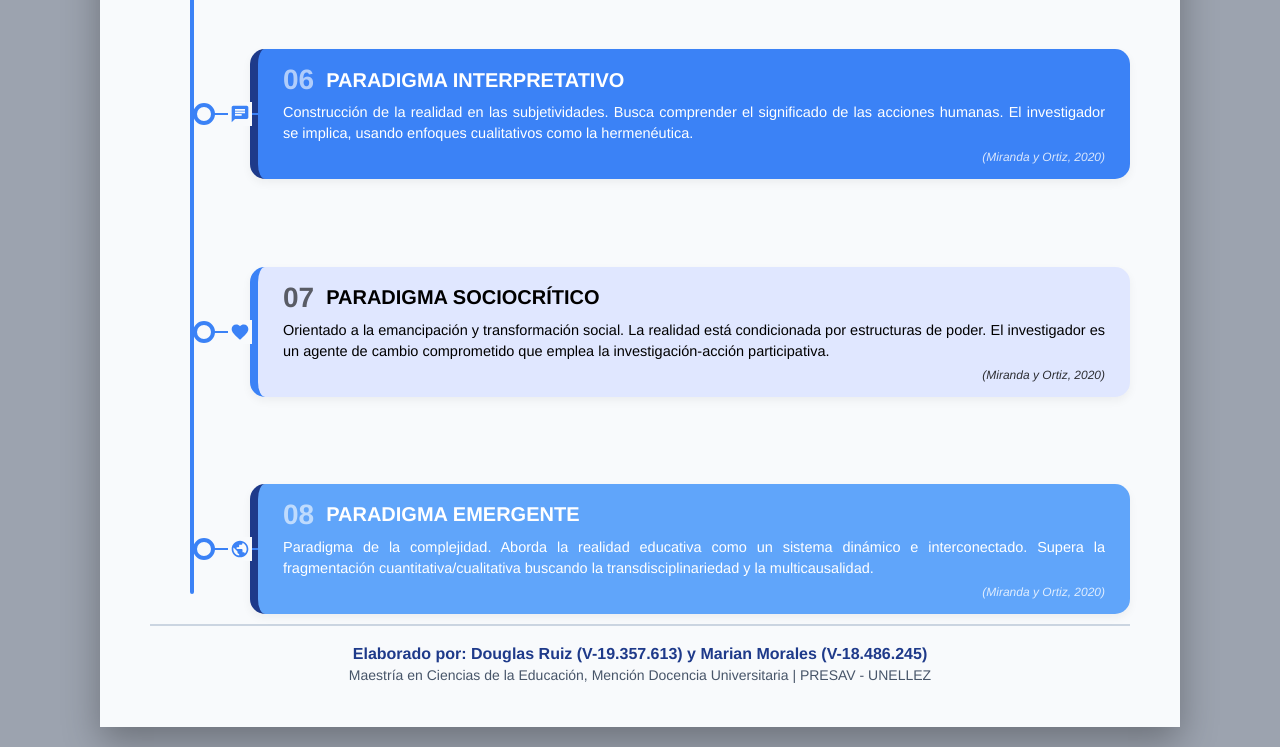
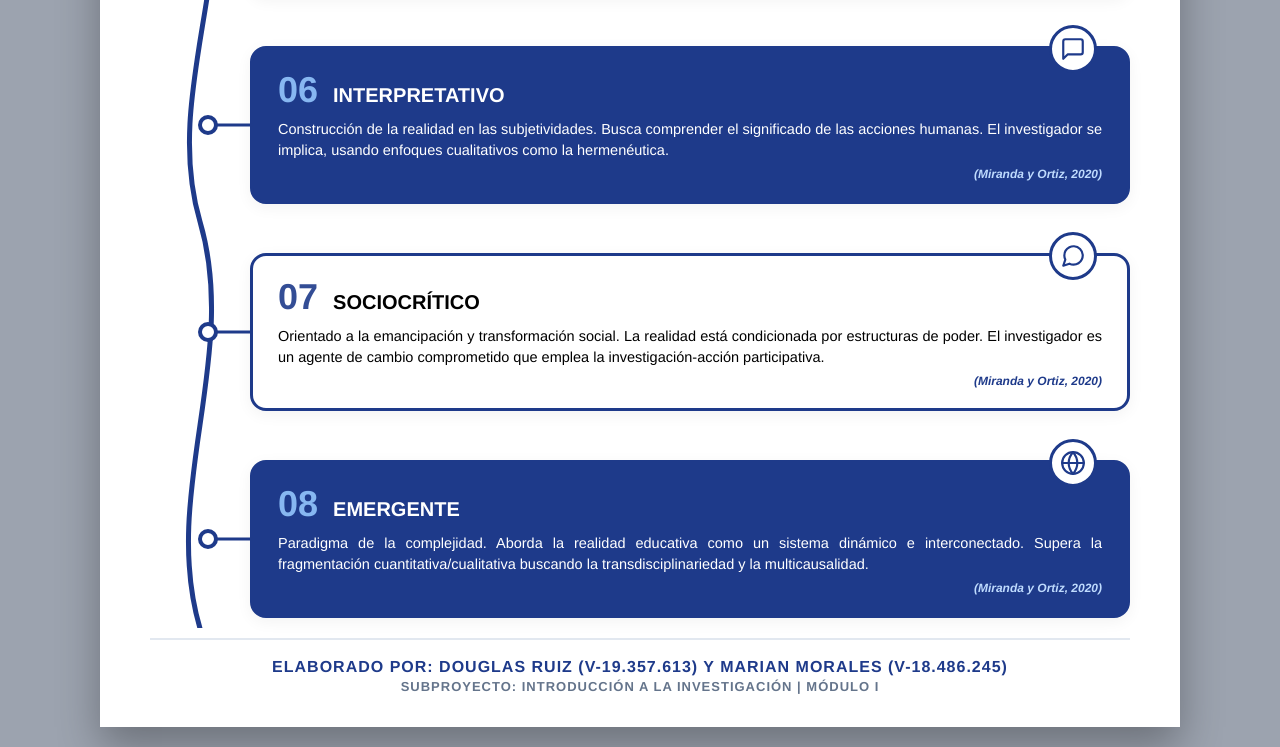
Before and after one commit to Dougs89/Maestria_en_Ciencias_de_la_Educacion-Mencion_Docencia_Universitaria, a plain HTML site: page index.html in a window 1280 px wide. Shown: the part 1213-1960 px from the top of the page. Drawn offline with Linux system fonts and the light colour scheme.

Commit message:
Update index.html

```diff
--- a/index.html
+++ b/index.html
@@ -3,9 +3,9 @@
 <head>
     <meta charset="UTF-8">
     <meta name="viewport" content="width=device-width, initial-scale=1.0">
-    <title>Infografía Timeline - Fundamentos de la Investigación</title>
+    <title>Infografía Mapa - Fundamentos de la Investigación</title>
     <style>
-        /* RESET Y CONFIGURACIÓN EXACTA 1080x1920 */
+        /* RESET Y LIENZO EXACTO (1080x1920) */
         * {
             box-sizing: border-box;
             margin: 0;
@@ -18,19 +18,19 @@
             justify-content: center;
             align-items: flex-start;
             min-height: 100vh;
-            font-family: 'Helvetica Neue', Arial, sans-serif;
+            font-family: 'Helvetica Neue', Helvetica, Arial, sans-serif;
             padding: 20px;
         }
 
         .canvas {
             width: 1080px;
             height: 1920px;
-            background-color: #f8fafc; /* Fondo general claro */
-            padding: 40px 50px;
+            background-color: #ffffff; /* Fondo blanco impecable */
+            padding: 40px 50px 30px 50px;
             display: flex;
             flex-direction: column;
-            box-shadow: 0 15px 35px rgba(0,0,0,0.3);
-            overflow: hidden; /* Evita cualquier desbordamiento */
+            box-shadow: 0 20px 40px rgba(0,0,0,0.3);
+            overflow: hidden;
             position: relative;
         }
 
@@ -39,187 +39,209 @@
             text-align: center;
             margin-bottom: 20px;
             flex-shrink: 0;
+            z-index: 10;
         }
 
         .header h1 {
-            font-size: 46px;
+            font-size: 48px;
             color: #1e3a8a; /* Azul oscuro formal */
             font-weight: 900;
             letter-spacing: 2px;
             text-transform: uppercase;
-            margin-bottom: 5px;
+            line-height: 1.1;
         }
 
         .header h2 {
-            font-size: 22px;
-            color: #475569;
-            font-weight: 700;
+            font-size: 20px;
+            color: #64748b;
+            font-weight: 600;
             letter-spacing: 1px;
             text-transform: uppercase;
+            margin-top: 5px;
         }
 
-        /* --- LÍNEA DE TIEMPO (Ocupa el resto del espacio) --- */
-        .timeline-container {
-            flex: 1; /* Toma todo el alto sobrante */
+        /* --- ÁREA DE LA LÍNEA DE TIEMPO (MAPA) --- */
+        .timeline-area {
+            flex: 1;
+            position: relative;
             display: flex;
             flex-direction: column;
-            justify-content: space-between; /* Distribuye los 8 items sin dejar vacíos */
-            position: relative;
-            padding-left: 100px; /* Espacio para la línea vertical */
-            margin-top: 10px;
-            margin-bottom: 10px;
+            justify-content: space-between; /* Distribuye los 8 bloques equitativamente */
+            padding: 10px 0 10px 100px; /* Espacio a la izquierda para el mapa */
+            z-index: 2;
         }
 
-        /* Línea vertical principal */
-        .timeline-line {
+        /* Dibujo SVG del Mapa de fondo */
+        .map-svg {
             position: absolute;
-            left: 40px;
-            top: 20px;
-            bottom: 20px;
-            width: 4px;
-            background-color: #3b82f6; /* Azul pastel/medio */
-            border-radius: 2px;
+            top: 0;
+            left: 0;
+            width: 120px; /* Solo ocupa la franja izquierda */
+            height: 100%;
             z-index: 1;
+            pointer-events: none;
         }
 
-        /* --- BLOQUES DE CONTENIDO --- */
-        .item {
+        /* --- TARJETAS DE CONTENIDO --- */
+        .card {
             position: relative;
-            padding: 15px 25px;
-            border-radius: 15px;
-            z-index: 2;
-            box-shadow: 0 4px 10px rgba(0,0,0,0.05);
+            width: 100%;
+            padding: 20px 25px;
+            border-radius: 16px;
+            z-index: 3;
             display: flex;
             flex-direction: column;
             justify-content: center;
+            box-shadow: 0 4px 15px rgba(0,0,0,0.05);
+            /* Animación sutil de carga */
+            animation: fadeIn 0.8s ease-out forwards;
         }
 
-        /* Conectores horizontales de la línea al bloque */
-        .item::before {
+        /* Conectores horizontales de la línea de mapa a la tarjeta */
+        .card::before {
             content: '';
             position: absolute;
-            left: -60px; /* Llega hasta la línea vertical */
+            left: -50px; /* Toca la línea del mapa */
             top: 50%;
             transform: translateY(-50%);
-            width: 60px;
-            height: 2px;
-            background-color: #3b82f6;
-            z-index: 1;
+            width: 50px;
+            height: 3px;
+            background-color: #1e3a8a;
+            z-index: 2;
         }
 
-        /* Puntos en la línea vertical */
-        .item::after {
+        /* Nodo conector (el circulito en la línea) */
+        .card::after {
             content: '';
             position: absolute;
-            left: -65px;
+            left: -55px;
             top: 50%;
             transform: translateY(-50%);
-            width: 14px;
-            height: 14px;
-            background-color: #f8fafc;
-            border: 4px solid #3b82f6;
+            width: 12px;
+            height: 12px;
+            background-color: #ffffff;
+            border: 4px solid #1e3a8a;
             border-radius: 50%;
-            z-index: 3;
+            z-index: 4;
         }
 
-        /* Tonos Pasteles (Alternados) */
-        /* 1. Fondo pastel muy claro, texto negro */
-        .bg-light-1 { background-color: #e0e7ff; border-left: 8px solid #3b82f6; }
-        .bg-light-2 { background-color: #dbeafe; border-left: 8px solid #2563eb; }
-        .bg-light-3 { background-color: #bfdbfe; border-left: 8px solid #1d4ed8; }
-        .bg-light-4 { background-color: #eff6ff; border-left: 8px solid #3b82f6; }
+        /* --- ALTERNANCIA DE ESTILOS (SÓLIDO / DELINEADO) --- */
+        /* Tarjetas Impares: Azul Oscuro, Letra Blanca */
+        .card:nth-child(odd) {
+            background-color: #1e3a8a;
+            color: #ffffff;
+            border: 3px solid #1e3a8a;
+        }
 
-        /* 2. Fondo pastel un poco más oscuro, texto blanco */
-        .bg-dark-1 { background-color: #60a5fa; border-left: 8px solid #1e3a8a; color: white; }
-        .bg-dark-2 { background-color: #3b82f6; border-left: 8px solid #1e3a8a; color: white; }
+        /* Tarjetas Pares: Blanco, Borde Azul, Letra Negra */
+        .card:nth-child(even) {
+            background-color: #ffffff;
+            color: #000000;
+            border: 3px solid #1e3a8a;
+        }
 
-        /* Tipografía de los bloques */
-        .item h3 {
+        /* --- ICONOS PROFESIONALES (ESTILO LÍNEA) --- */
+        .icon-box {
+            position: absolute;
+            top: -24px; /* Se sobrepone al borde superior */
+            right: 30px;
+            width: 48px;
+            height: 48px;
+            background-color: #ffffff;
+            border: 3px solid #1e3a8a;
+            border-radius: 50%;
+            display: flex;
+            justify-content: center;
+            align-items: center;
+            z-index: 5;
+        }
+
+        .card:nth-child(odd) .icon-box {
+            background-color: #ffffff; /* Contraste sobre fondo oscuro */
+        }
+
+        .icon-box svg {
+            width: 26px;
+            height: 26px;
+            stroke: #1e3a8a;
+            stroke-width: 2;
+            fill: none;
+            stroke-linecap: round;
+            stroke-linejoin: round;
+        }
+
+        /* --- TIPOGRAFÍA INTERNA --- */
+        .card-title-row {
+            display: flex;
+            align-items: baseline;
+            margin-bottom: 8px;
+            padding-right: 50px; /* Evita chocar con el icono */
+        }
+
+        .card-number {
+            font-size: 36px;
+            font-weight: 900;
+            margin-right: 15px;
+            opacity: 0.9;
+        }
+
+        .card:nth-child(odd) .card-number { color: #93c5fd; } /* Azul claro para contraste */
+        .card:nth-child(even) .card-number { color: #1e3a8a; }
+
+        .card h3 {
             font-size: 20px;
             font-weight: 800;
             text-transform: uppercase;
-            margin-bottom: 6px;
-            display: flex;
-            align-items: center;
+            margin: 0;
+            line-height: 1.1;
         }
 
-        /* Número grande como en la plantilla */
-        .item h3 span.num {
-            font-size: 28px;
-            margin-right: 12px;
-            opacity: 0.6;
-            font-weight: 900;
-        }
-
-        .item p {
+        .card p {
             font-size: 14.5px;
             line-height: 1.45;
             text-align: justify;
-            margin: 0;
+            margin-bottom: 6px;
         }
 
-        .item .autor {
-            display: block;
+        .card .autor {
             font-size: 12px;
             font-style: italic;
-            margin-top: 6px;
+            font-weight: bold;
             text-align: right;
-            opacity: 0.8;
+            margin-top: auto;
         }
 
-        /* Textos negros o blancos según el fondo */
-        .bg-light-1 p, .bg-light-2 p, .bg-light-3 p, .bg-light-4 p,
-        .bg-light-1 h3, .bg-light-2 h3, .bg-light-3 h3, .bg-light-4 h3,
-        .bg-light-1 .autor, .bg-light-2 .autor, .bg-light-3 .autor, .bg-light-4 .autor {
-            color: #000000;
-        }
-
-        .bg-dark-1 p, .bg-dark-2 p,
-        .bg-dark-1 h3, .bg-dark-2 h3,
-        .bg-dark-1 .autor, .bg-dark-2 .autor {
-            color: #ffffff;
-        }
+        .card:nth-child(odd) .autor { color: #bfdbfe; }
+        .card:nth-child(even) .autor { color: #1e3a8a; }
 
         /* --- PIE DE PÁGINA --- */
         .footer {
             flex-shrink: 0;
             text-align: center;
-            border-top: 2px solid #cbd5e1;
             padding-top: 15px;
+            border-top: 2px solid #e2e8f0;
+            margin-top: 10px;
+            z-index: 10;
         }
 
         .footer p {
             font-size: 16px;
             color: #1e3a8a;
-            font-weight: bold;
-            margin: 4px 0;
+            font-weight: 800;
+            margin: 3px 0;
+            text-transform: uppercase;
+            letter-spacing: 1px;
         }
 
         .footer .subtitle {
-            font-size: 14px;
-            color: #475569;
-            font-weight: normal;
+            font-size: 13px;
+            color: #64748b;
+            font-weight: 600;
         }
 
-        /* Iconos sobre la línea (Simulando los de la plantilla) */
-        .icon-container {
-            position: absolute;
-            left: -30px; /* Centrado sobre la línea */
-            top: 50%;
-            transform: translateY(-50%);
-            width: 24px;
-            height: 24px;
-            background-color: #f8fafc;
-            z-index: 4;
-            display: flex;
-            justify-content: center;
-            align-items: center;
-        }
-
-        .icon-container svg {
-            width: 20px;
-            height: 20px;
-            fill: #3b82f6;
+        @keyframes fadeIn {
+            from { opacity: 0; transform: translateY(10px); }
+            to { opacity: 1; transform: translateY(0); }
         }
     </style>
 </head>
@@ -229,98 +251,119 @@
 
         <!-- ENCABEZADO -->
         <div class="header">
-            <h1>FUNDAMENTOS</h1>
-            <h2>INVESTIGACIÓN CIENTÍFICA EN EDUCACIÓN UNIVERSITARIA</h2>
+            <h1>Fundamentos de la<br>Investigación Científica</h1>
+            <h2>Maestría en Docencia Universitaria | PRESAV - UNELLEZ</h2>
         </div>
 
-        <!-- LÍNEA DE TIEMPO -->
-        <div class="timeline-container">
-            <div class="timeline-line"></div>
+        <!-- LÍNEA DE TIEMPO (MAPA) -->
+        <div class="timeline-area">
 
-            <!-- 1. Ciencia -->
-            <div class="item bg-light-1">
-                <div class="icon-container">
-                    <!-- Icono: Lupa -->
-                    <svg viewBox="0 0 24 24"><path d="M15.5 14h-.79l-.28-.27C15.41 12.59 16 11.11 16 9.5 16 5.91 13.09 3 9.5 3S3 5.91 3 9.5 5.91 16 9.5 16c1.61 0 3.09-.59 4.23-1.57l.27.28v.79l5 4.99L20.49 19l-4.99-5zm-6 0C7.01 14 5 11.99 5 9.5S7.01 5 9.5 5 14 7.01 14 9.5 11.99 14 9.5 14z"/></svg>
+            <!-- SVG de la ruta curveada -->
+            <svg class="map-svg" viewBox="0 0 120 1800" preserveAspectRatio="none">
+                <path d="M 50,0 C 100,150 10,300 50,450 C 90,600 10,750 50,900 C 100,1050 10,1200 50,1350 C 90,1500 10,1650 50,1800"
+                      stroke="#1e3a8a" stroke-width="5" fill="none" stroke-linecap="round" />
+            </svg>
+
+            <!-- 1. Ciencia (Oscuro) -->
+            <div class="card">
+                <div class="icon-box">
+                    <svg viewBox="0 0 24 24"><path d="M12 2v4m0 12v4M4.93 4.93l2.83 2.83m8.48 8.48l2.83 2.83M2 12h4m12 0h4M4.93 19.07l2.83-2.83m8.48-8.48l2.83-2.83"/><circle cx="12" cy="12" r="3"/></svg>
                 </div>
-                <h3><span class="num">01</span> ¿QUÉ ES CIENCIA?</h3>
-                <p>Conjunto de conocimientos objetivos, sistemáticos y verificables sobre la naturaleza y la sociedad. Articula la observación rigurosa con la razón para explicar, predecir y comprender los fenómenos de la realidad.</p>
+                <div class="card-title-row">
+                    <span class="card-number">01</span>
+                    <h3>¿Qué es Ciencia?</h3>
+                </div>
+                <p>Conjunto de conocimientos objetivos, sistemáticos y verificables sobre la naturaleza y la sociedad. Articula la observación rigurosa con la razón para explicar, predecir y comprender los fenómenos.</p>
                 <span class="autor">(Estrada y Estrada, 2022)</span>
             </div>
 
-            <!-- 2. Conocimiento -->
-            <div class="item bg-dark-1">
-                <div class="icon-container">
-                    <!-- Icono: Libro -->
-                    <svg viewBox="0 0 24 24"><path d="M18 2H6c-1.1 0-2 .9-2 2v16c0 1.1.9 2 2 2h12c1.1 0 2-.9 2-2V4c0-1.1-.9-2-2-2zM6 4h5v8l-2.5-1.5L6 12V4z"/></svg>
+            <!-- 2. Conocimiento (Claro) -->
+            <div class="card">
+                <div class="icon-box">
+                    <svg viewBox="0 0 24 24"><path d="M4 19.5A2.5 2.5 0 0 1 6.5 17H20"/><path d="M6.5 2H20v20H6.5A2.5 2.5 0 0 1 4 19.5v-15A2.5 2.5 0 0 1 6.5 2z"/></svg>
                 </div>
-                <h3><span class="num">02</span> ¿QUÉ ES CONOCIMIENTO?</h3>
-                <p>Producto del proceso donde el sujeto aprehende la realidad. Al someterse al rigor metodológico, trasciende el sentido común y se valida como conocimiento científico dentro de una comunidad académica.</p>
+                <div class="card-title-row">
+                    <span class="card-number">02</span>
+                    <h3>¿Qué es Conocimiento?</h3>
+                </div>
+                <p>Producto del proceso donde el sujeto aprehende la realidad. Al someterse al rigor metodológico, trasciende el sentido común y se valida como conocimiento científico.</p>
                 <span class="autor">(Sánchez-Martín, 2023)</span>
             </div>
 
-            <!-- 3. Método Científico -->
-            <div class="item bg-light-2">
-                <div class="icon-container">
-                    <!-- Icono: Engranaje -->
-                    <svg viewBox="0 0 24 24"><path d="M19.14,12.94c0.04-0.3,0.06-0.61,0.06-0.94c0-0.32-0.02-0.64-0.06-0.94l2.03-1.58c0.18-0.14,0.23-0.41,0.12-0.61 l-1.92-3.32c-0.12-0.22-0.37-0.29-0.59-0.22l-2.39,0.96c-0.5-0.38-1.03-0.7-1.62-0.94L14.4,2.81c-0.04-0.24-0.24-0.41-0.48-0.41 h-3.84c-0.24,0-0.43,0.17-0.47,0.41L9.25,5.35C8.66,5.59,8.12,5.92,7.63,6.29L5.24,5.33c-0.22-0.08-0.47,0-0.59,0.22L2.73,8.87 C2.62,9.08,2.66,9.34,2.86,9.48l2.03,1.58C4.84,11.36,4.8,11.69,4.8,12s0.02,0.64,0.06,0.94l-2.03,1.58 c-0.18,0.14-0.23,0.41-0.12,0.61l1.92,3.32c0.12,0.22,0.37,0.29,0.59,0.22l2.39-0.96c0.5,0.38,1.03,0.7,1.62,0.94l0.36,2.54 c0.05,0.24,0.24,0.41,0.48,0.41h3.84c0.24,0,0.44-0.17,0.47-0.41l0.36-2.54c0.59-0.24,1.13-0.56,1.62-0.94l2.39,0.96 c0.22,0.08,0.47,0,0.59-0.22l1.92-3.32c0.12-0.22,0.07-0.49-0.12-0.61L19.14,12.94z M12,15.6c-1.98,0-3.6-1.62-3.6-3.6 s1.62-3.6,3.6-3.6s3.6,1.62,3.6,3.6S13.98,15.6,12,15.6z"/></svg>
+            <!-- 3. Método (Oscuro) -->
+            <div class="card">
+                <div class="icon-box">
+                    <svg viewBox="0 0 24 24"><circle cx="12" cy="12" r="3"/><path d="M19.4 15a1.65 1.65 0 0 0 .33 1.82l.06.06a2 2 0 0 1 0 2.83 2 2 0 0 1-2.83 0l-.06-.06a1.65 1.65 0 0 0-1.82-.33 1.65 1.65 0 0 0-1 1.51V21a2 2 0 0 1-2 2 2 2 0 0 1-2-2v-.09A1.65 1.65 0 0 0 9 19.4a1.65 1.65 0 0 0-1.82.33l-.06.06a2 2 0 0 1-2.83 0 2 2 0 0 1 0-2.83l.06-.06a1.65 1.65 0 0 0 .33-1.82 1.65 1.65 0 0 0-1.51-1H3a2 2 0 0 1-2-2 2 2 0 0 1 2-2h.09A1.65 1.65 0 0 0 4.6 9a1.65 1.65 0 0 0-.33-1.82l-.06-.06a2 2 0 0 1 0-2.83 2 2 0 0 1 2.83 0l.06.06a1.65 1.65 0 0 0 1.82.33H9a1.65 1.65 0 0 0 1-1.51V3a2 2 0 0 1 2-2 2 2 0 0 1 2 2v.09a1.65 1.65 0 0 0 1 1.51 1.65 1.65 0 0 0 1.82-.33l.06-.06a2 2 0 0 1 2.83 0 2 2 0 0 1 0 2.83l-.06.06a1.65 1.65 0 0 0-.33 1.82V9a1.65 1.65 0 0 0 1.51 1H21a2 2 0 0 1 2 2 2 2 0 0 1-2 2h-.09a1.65 1.65 0 0 0-1.51 1z"/></svg>
                 </div>
-                <h3><span class="num">03</span> MÉTODO CIENTÍFICO</h3>
+                <div class="card-title-row">
+                    <span class="card-number">03</span>
+                    <h3>Método Científico</h3>
+                </div>
                 <p>Proceso sistemático que parte de la observación, formula hipótesis y las verifica mediante datos. Garantiza que el conocimiento generado sea riguroso, replicable y fundamentado.</p>
                 <span class="autor">(Estrada y Estrada, 2022)</span>
             </div>
 
-            <!-- 4. Paradigma -->
-            <div class="item bg-light-3">
-                <div class="icon-container">
-                    <!-- Icono: Ojo -->
-                    <svg viewBox="0 0 24 24"><path d="M12 4.5C7 4.5 2.73 7.61 1 12c1.73 4.39 6 7.5 11 7.5s9.27-3.11 11-7.5c-1.73-4.39-6-7.5-11-7.5zM12 17c-2.76 0-5-2.24-5-5s2.24-5 5-5 5 2.24 5 5-2.24 5-5 5zm0-8c-1.66 0-3 1.34-3 3s1.34 3 3 3 3-1.34 3-3-1.34-3-3-3z"/></svg>
+            <!-- 4. Paradigma (Claro) -->
+            <div class="card">
+                <div class="icon-box">
+                    <svg viewBox="0 0 24 24"><path d="M21 21l-6-6m2-5a7 7 0 11-14 0 7 7 0 0114 0z"/></svg>
                 </div>
-                <h3><span class="num">04</span> ¿QUÉ ES PARADIGMA?</h3>
+                <div class="card-title-row">
+                    <span class="card-number">04</span>
+                    <h3>¿Qué es Paradigma?</h3>
+                </div>
                 <p>Suposiciones interrelacionadas sobre el mundo social que dan un marco filosófico a la investigación. Es la cosmovisión compartida por la comunidad científica que dicta el qué, cómo y para qué se investiga.</p>
                 <span class="autor">(Miranda y Ortiz, 2020)</span>
             </div>
 
-            <!-- 5. Positivista -->
-            <div class="item bg-light-4">
-                <div class="icon-container">
-                    <!-- Icono: Gráfico -->
-                    <svg viewBox="0 0 24 24"><path d="M3 3v18h18v-2H5V3H3zm4 14h2v-8H7v8zm4 0h2V9h-2v8zm4 0h2v-4h-2v4z"/></svg>
+            <!-- 5. Positivista (Oscuro) -->
+            <div class="card">
+                <div class="icon-box">
+                    <svg viewBox="0 0 24 24"><path d="M18 20V10M12 20V4M6 20v-6"/></svg>
                 </div>
-                <h3><span class="num">05</span> PARADIGMA POSITIVISTA</h3>
-                <p>Concibe las teorías como verdades absolutas. La realidad es objetiva y fragmentable. El investigador es neutral. Busca explicar, predecir y controlar mediante el enfoque cuantitativo, la medición y la estadística.</p>
+                <div class="card-title-row">
+                    <span class="card-number">05</span>
+                    <h3>Positivista</h3>
+                </div>
+                <p>Concibe las teorías como verdades absolutas. La realidad es objetiva y fragmentable. El investigador es neutral. Busca explicar, predecir y controlar mediante el enfoque cuantitativo y la estadística.</p>
                 <span class="autor">(Miranda y Ortiz, 2020)</span>
             </div>
 
-            <!-- 6. Interpretativo -->
-            <div class="item bg-dark-2">
-                <div class="icon-container">
-                    <!-- Icono: Personas/Diálogo -->
-                    <svg viewBox="0 0 24 24"><path d="M20 2H4c-1.1 0-2 .9-2 2v18l4-4h14c1.1 0 2-.9 2-2V4c0-1.1-.9-2-2-2zM6 9h12v2H6V9zm8 5H6v-2h8v2zm4-6H6V6h12v2z"/></svg>
+            <!-- 6. Interpretativo (Claro) -->
+            <div class="card">
+                <div class="icon-box">
+                    <svg viewBox="0 0 24 24"><path d="M21 15a2 2 0 0 1-2 2H7l-4 4V5a2 2 0 0 1 2-2h14a2 2 0 0 1 2 2z"/></svg>
                 </div>
-                <h3><span class="num">06</span> PARADIGMA INTERPRETATIVO</h3>
+                <div class="card-title-row">
+                    <span class="card-number">06</span>
+                    <h3>Interpretativo</h3>
+                </div>
                 <p>Construcción de la realidad en las subjetividades. Busca comprender el significado de las acciones humanas. El investigador se implica, usando enfoques cualitativos como la hermenéutica.</p>
                 <span class="autor">(Miranda y Ortiz, 2020)</span>
             </div>
 
-            <!-- 7. Sociocrítico -->
-            <div class="item bg-light-1">
-                <div class="icon-container">
-                    <!-- Icono: Corazón (Emancipación) -->
-                    <svg viewBox="0 0 24 24"><path d="M12 21.35l-1.45-1.32C5.4 15.36 2 12.28 2 8.5 2 5.42 4.42 3 7.5 3c1.74 0 3.41.81 4.5 2.09C13.09 3.81 14.76 3 16.5 3 19.58 3 22 5.42 22 8.5c0 3.78-3.4 6.86-8.55 11.54L12 21.35z"/></svg>
+            <!-- 7. Sociocrítico (Oscuro) -->
+            <div class="card">
+                <div class="icon-box">
+                    <svg viewBox="0 0 24 24"><path d="M21 11.5a8.38 8.38 0 0 1-.9 3.8 8.5 8.5 0 0 1-7.6 4.7 8.38 8.38 0 0 1-3.8-.9L3 21l1.9-5.7a8.38 8.38 0 0 1-.9-3.8 8.5 8.5 0 0 1 4.7-7.6 8.38 8.38 0 0 1 3.8-.9h.5a8.48 8.48 0 0 1 8 8v.5z"/></svg>
                 </div>
-                <h3><span class="num">07</span> PARADIGMA SOCIOCRÍTICO</h3>
+                <div class="card-title-row">
+                    <span class="card-number">07</span>
+                    <h3>Sociocrítico</h3>
+                </div>
                 <p>Orientado a la emancipación y transformación social. La realidad está condicionada por estructuras de poder. El investigador es un agente de cambio comprometido que emplea la investigación-acción participativa.</p>
                 <span class="autor">(Miranda y Ortiz, 2020)</span>
             </div>
 
-            <!-- 8. Emergente -->
-            <div class="item bg-dark-1">
-                <div class="icon-container">
-                    <!-- Icono: Globo Terráqueo (Complejidad) -->
-                    <svg viewBox="0 0 24 24"><path d="M12 2C6.48 2 2 6.48 2 12s4.48 10 10 10 10-4.48 10-10S17.52 2 12 2zm-1 17.93c-3.95-.49-7-3.85-7-7.93 0-.62.08-1.21.21-1.79L9 15v1c0 1.1.9 2 2 2v1.93zm6.9-2.54c-.26-.81-1-1.39-1.9-1.39h-1v-3c0-.55-.45-1-1-1H8v-2h2c.55 0 1-.45 1-1V7h2c1.1 0 2-.9 2-2v-.41c2.93 1.19 5 4.06 5 7.41 0 2.08-.8 3.97-2.1 5.39z"/></svg>
+            <!-- 8. Emergente (Claro) -->
+            <div class="card">
+                <div class="icon-box">
+                    <svg viewBox="0 0 24 24"><circle cx="12" cy="12" r="10"/><path d="M2 12h20M12 2a15.3 15.3 0 0 1 4 10 15.3 15.3 0 0 1-4 10 15.3 15.3 0 0 1-4-10 15.3 15.3 0 0 1 4-10z"/></svg>
                 </div>
-                <h3><span class="num">08</span> PARADIGMA EMERGENTE</h3>
+                <div class="card-title-row">
+                    <span class="card-number">08</span>
+                    <h3>Emergente</h3>
+                </div>
                 <p>Paradigma de la complejidad. Aborda la realidad educativa como un sistema dinámico e interconectado. Supera la fragmentación cuantitativa/cualitativa buscando la transdisciplinariedad y la multicausalidad.</p>
                 <span class="autor">(Miranda y Ortiz, 2020)</span>
             </div>
@@ -330,7 +373,7 @@
         <!-- PIE DE PÁGINA -->
         <div class="footer">
             <p>Elaborado por: Douglas Ruiz (V-19.357.613) y Marian Morales (V-18.486.245)</p>
-            <p class="subtitle">Maestría en Ciencias de la Educación, Mención Docencia Universitaria | PRESAV - UNELLEZ</p>
+            <p class="subtitle">Subproyecto: Introducción a la Investigación | Módulo I</p>
         </div>
 
     </div>
```
